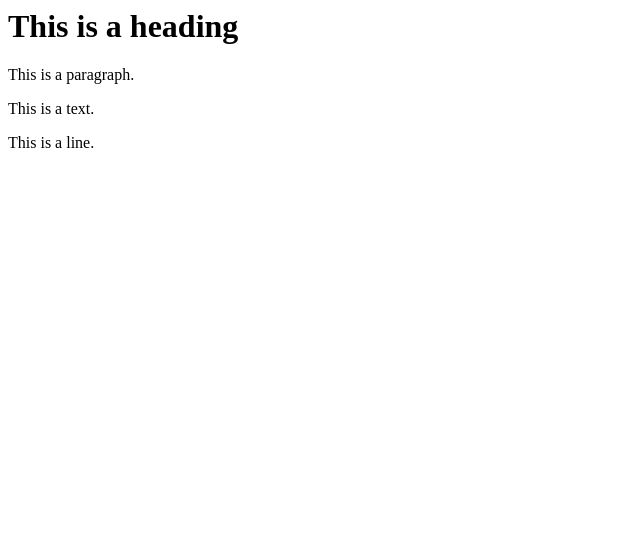
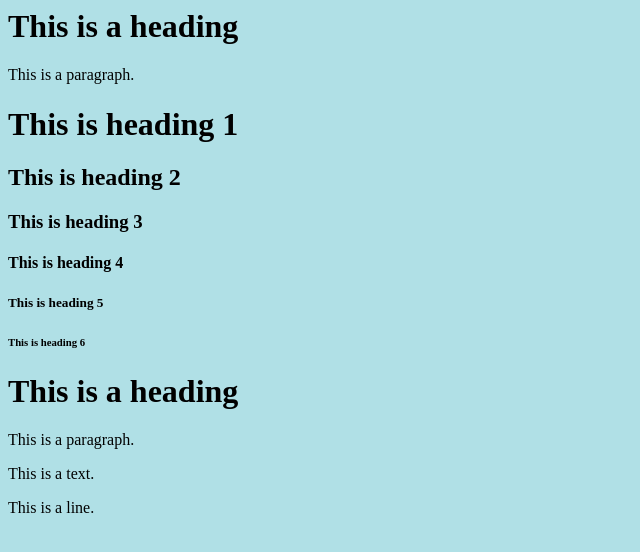
Before and after one commit to misganawyibeltal/Misganaws-Repository, a plain HTML site: page index.html in a window 1280 px wide. Shown: the whole page, without its empty margins (0-640 px from the left). Drawn offline with Linux system fonts and the light colour scheme.

Commit message:
second commit

```diff
--- a/index.html
+++ b/index.html
@@ -13,7 +13,18 @@ h1: {
   </style>
 </head>
 <body>
+  <body style="background-color:powderblue;">
 
+<h1>This is a heading</h1>
+<p>This is a paragraph.</p>
+
+</body>
+<h1>This is heading 1</h1>
+<h2>This is heading 2</h2>
+<h3>This is heading 3</h3>
+<h4>This is heading 4</h4>
+<h5>This is heading 5</h5>
+<h6>This is heading 6</h6>
 <h1>This is a heading</h1>
 <p>This is a paragraph.</p>
 <p>This is a text.</p>
```
